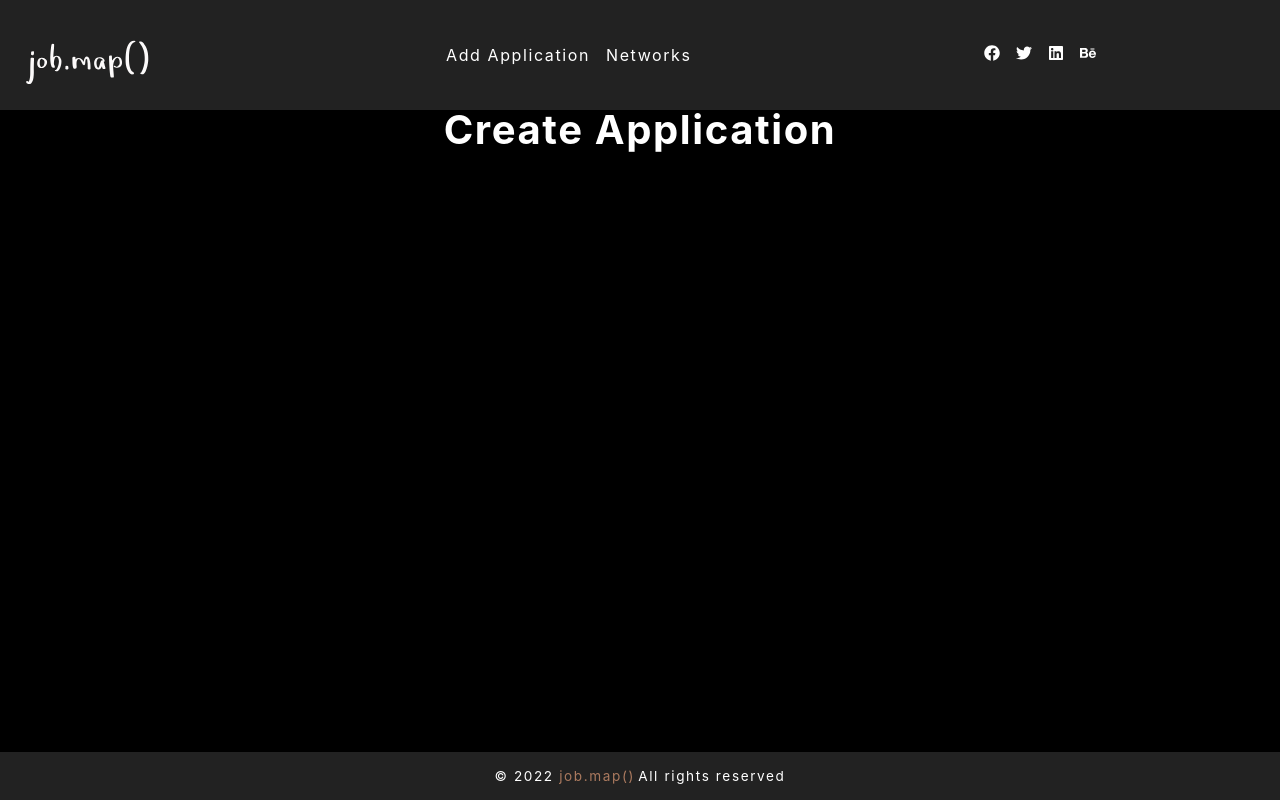
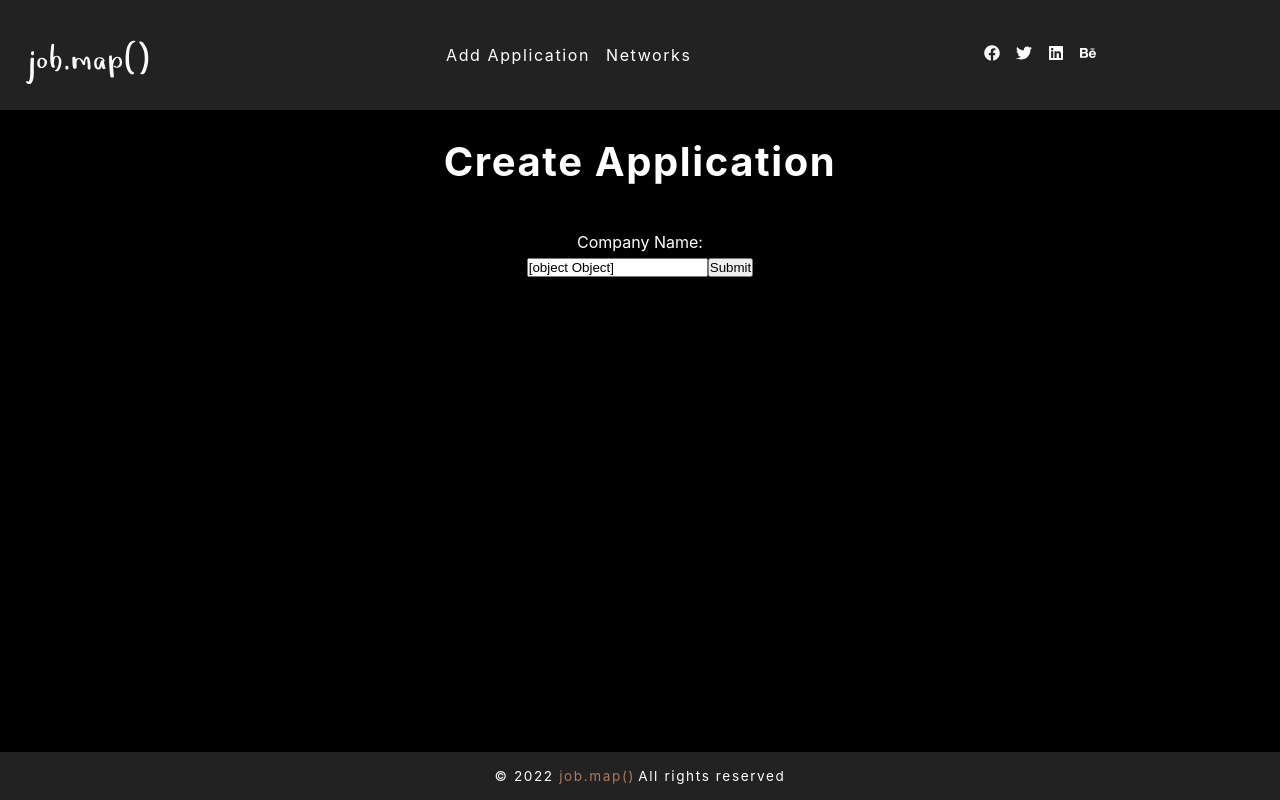
Before and after one commit to hopeVaughn/job_map, a React (Create React App) app: page /create in a window 1280 px wide. Built offline with nearby package versions, Linux system fonts and the light colour scheme.

Commit message:
Crate Company changes

```diff
--- a/src/pages/Create.js
+++ b/src/pages/Create.js
@@ -1,21 +1,65 @@
 import React, { useState, useEffect } from 'react'
 import styled from 'styled-components';
 import { useNavigate, links } from "react-router-dom";
+import axios from 'axios'
 function Create() {
+const [companyName, setCompanyName] = useState({ name:''});
+
+  const handleChange = (e) => {
+    setCompanyName({...companyName, [e.target.name]: e.target.value});
+  }
+
+  // makes axios post to back end upon form submit to company name
+  const companySubmit = async(e) => {
+    e.preventDefault();
+    const companyFormData = new FormData();
+    companyFormData.append('name', companyName.name)
+
+    try {
+    const response = await axios({
+      method:"post",
+      url:"/api/companies",
+      data: companyFormData,
+      headers:{"Content-Type": "multipart/form-data"},
+    })
+      console.log("response.data", response.data);
+      console.log("response", response);
+
+    } catch (error) {
+      console.error(error.message)
+    }
+    setCompanyName('')
+  }
+
+
   return (
     <Wrapper>
       <div className="title">
         <h2>Create Application</h2>
       </div>
+      <form onSubmit={companySubmit} className="title company-form">
+        <label>
+          <span className='company-name'> Company Name: <br/></span>
+          <input type='text' name="company" value={companyName} onChange={handleChange} placeholder="Add Company Name"/>
+        </label>
+        <input type="submit" value="Submit" />
+      </form>
 
     </Wrapper>
   )
 }
 
 const Wrapper = styled.main`
+.title{
+  color:white;
+  margin-top: 2rem;
+}
+.company-form{
+  margin-top: 3rem;
+}
+.company-name{
+padding-bottom:1rem;
+}
 
-h2{
-  color: white;
-}
 `
 export default Create
```
